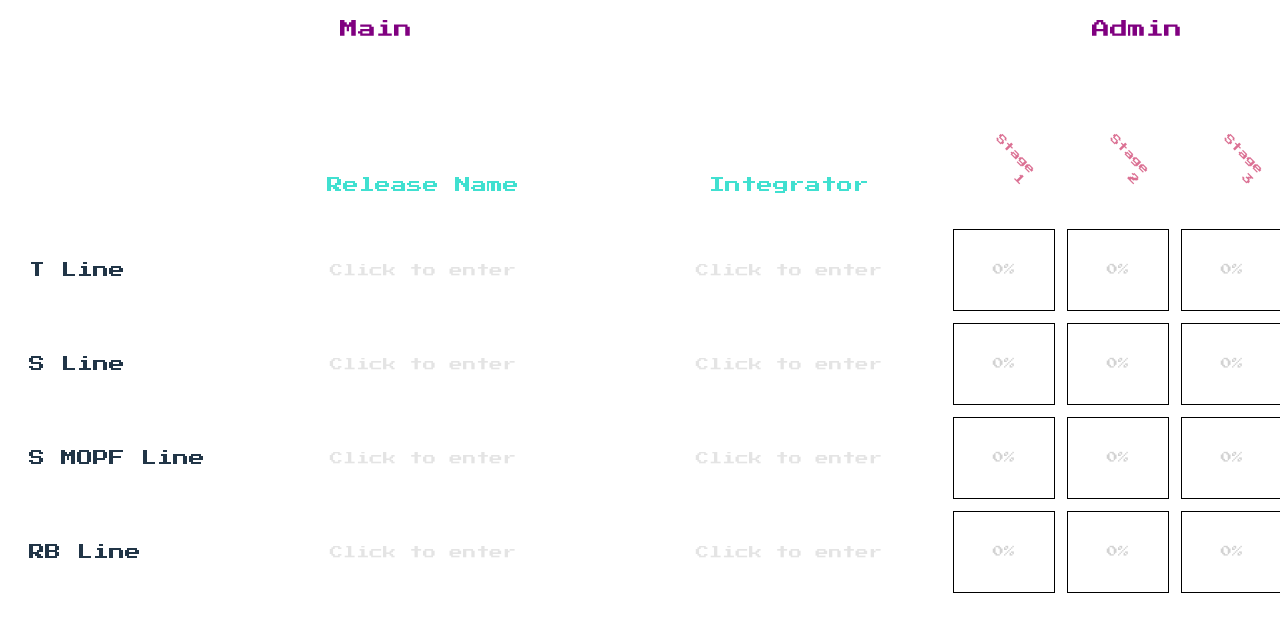
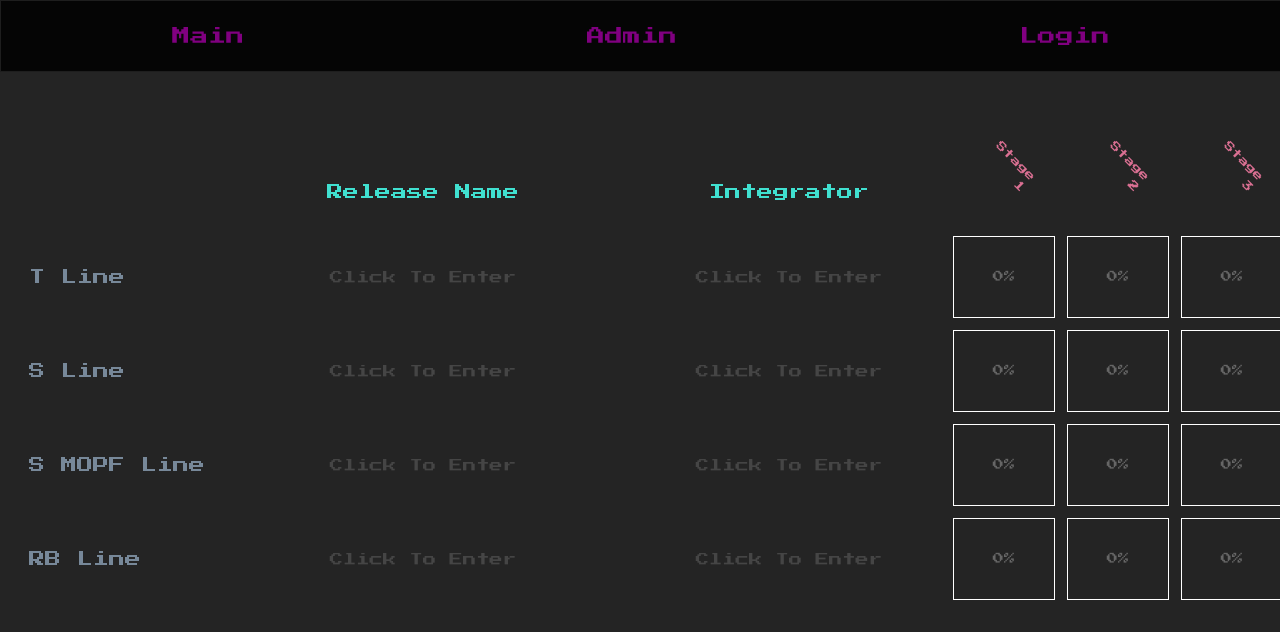
Before and after one commit to antonblaise/progress-dashboard, a React app in the folder frontend/: page /main in a window 1280 px wide. Shown: the top 632 px of the page. Built offline with nearby package versions, Linux system fonts and the light colour scheme; the HTML template or start-up script is replaced by a standard one.

Commit message:
CSS tweaks - switch to dark theme

```diff
--- a/frontend/src/App.css
+++ b/frontend/src/App.css
@@ -10,12 +10,19 @@
 
 .header {
     font-size: large;
-    position: relative;
-    padding-top: 2vh;
+    position: fixed;
+    padding-block: 5px;
+    top: 0;
+    left: 0;
+    width: max(100vw, 500px);
+    height: max(60px, 5vh);
+    background: rgba(0, 0, 0, 0.85);
+    z-index: 1000;
     display: flex;
     justify-content: space-around;
     align-items: center;
     text-align: center;
+    border: 1px solid rgba(255, 255, 255, 0.1);
 }
 
 .header a {
@@ -30,6 +37,7 @@
 }
 
 .page-content {
-    padding-top: 50px;
+    padding-top: 100px;
     text-align: center;
+    height: 100vh;
 }
--- a/frontend/src/index.css
+++ b/frontend/src/index.css
@@ -3,9 +3,9 @@
     line-height: 1.5;
     font-weight: 400;
 
-  color-scheme: light;
-  /* color: rgba(255, 255, 255, 0.87); */
-  /* background-color: #242424; */
+    color-scheme: dark light;
+    color: rgba(255, 255, 255, 0.87);
+    background-color: #242424;
 
     font-synthesis: none;
     text-rendering: optimizeLegibility;
@@ -54,10 +54,10 @@ button:focus-visible {
     outline: 4px auto -webkit-focus-ring-color;
 }
 
-@media (prefers-color-scheme: light) {
+@media (prefers-color-scheme: dark) {
     :root {
         color: #213547;
-    background-color: #ffffff;
+        background-color: #000000;
     }
     a:hover {
         color: #747bff;
--- a/frontend/src/pages/Main.css
+++ b/frontend/src/pages/Main.css
@@ -1,12 +1,4 @@
-.box-progress-text {
-    position: absolute;
-    top: 50%;
-    left: 50%;
-    transform: translate(-50%, -50%);
-    font-size: 0.7em;
-    color: #222;
-    opacity: 0.2;
-}
+
 .main-container {
     min-height: 70vh;
     display: flex;
@@ -38,6 +30,7 @@
     min-width: 180px;
     max-width: 260px;
     text-align: left;
+    color: lightslategray;
 }
 
 .sw-release-name-header, .integrator-name-header {
@@ -52,11 +45,8 @@
     color: red;
     border: none;
     text-align: center;
-}
-
-.sw-release-name::placeholder, .integrator-name::placeholder {
-    color: #000000;
-    opacity: 0.1;
+    background: transparent;
+    text-transform: uppercase;
 }
 
 .integrator-name {
@@ -66,12 +56,20 @@
     color: goldenrod;
     border: none;
     text-align: center;
+    background: transparent;
 }
+
+.sw-release-name::placeholder, .integrator-name::placeholder {
+    color: #ffffff;
+    opacity: 0.15;
+    text-transform: capitalize;
+}
+
 
 .box {
     width: 100px;
     height: 80px;
-    border: 1px solid black;
+    border: 1px solid rgb(255, 255, 255);
     background: transparent;
     transition: 0.25s;
     position: relative;
@@ -80,10 +78,10 @@
 
 .box:hover {
     cursor: pointer;
-    background-color: rgb(243, 253, 255);
+    background-color: rgb(29, 29, 29);
     transform: scale(1.05);
     z-index: 1;
-    box-shadow: #afafaf 0px 2px 4px 0px, rgb(204, 204, 204) 0px 3px 10px 0px;
+    border: none;
 }
 
 .box-fill {
@@ -91,7 +89,17 @@
     left: 0;
     top: 0;
     height: 100%;
-    background: greenyellow;
+    background: limegreen;
     width: 0%;
     transition: width 0.25s;
 }
+
+.box-progress-text {
+    position: absolute;
+    top: 50%;
+    left: 50%;
+    transform: translate(-50%, -50%);
+    font-size: 0.7em;
+    color: #ffffff;
+    opacity: 0.3;
+}
--- a/frontend/src/pages/Stage.css
+++ b/frontend/src/pages/Stage.css
@@ -24,11 +24,11 @@ h1 {
 .checklist a {
     font-size: large;
     color: skyblue;
-    transition: all 0.5s;
+    transition: all 0.25s;
 }
 
 .checklist a:hover {
-    color: darkblue;
+    color: blue;
 }
 
 .checklist-item input[type="checkbox"] {
```
Lines whose indentation alone changed are shown as unchanged.
